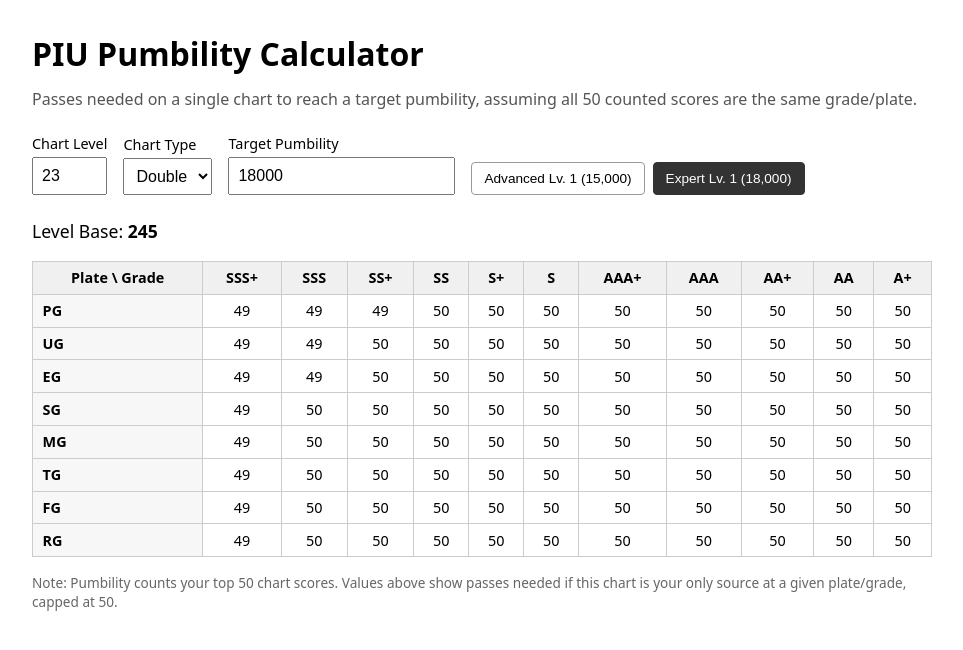
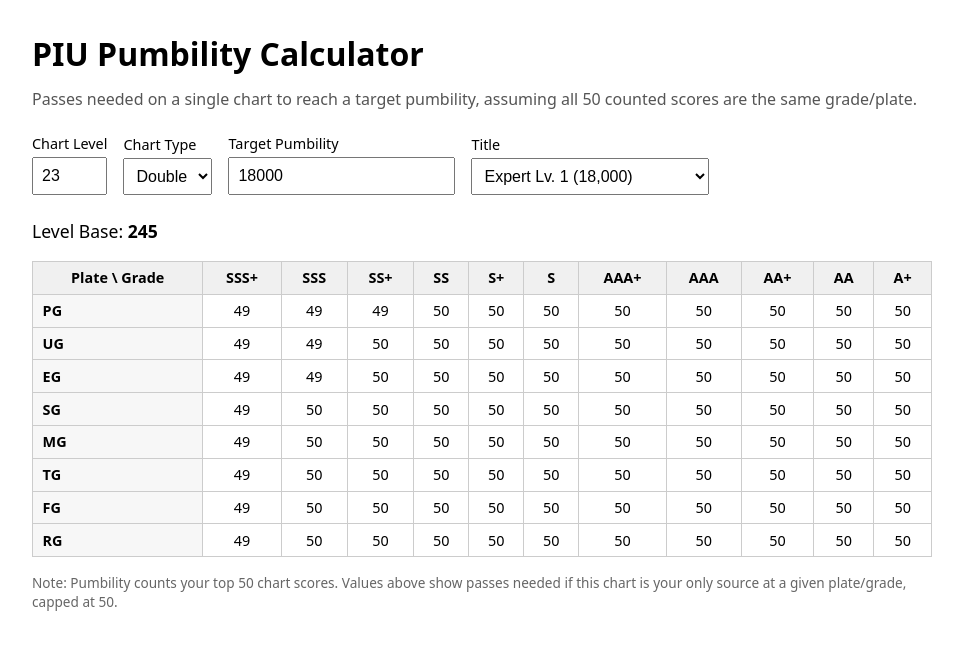
Before and after one commit to stickwarslit/phx2-web-rating-calculator, a Svelte app: page / in a window 1280 px wide. Shown: the top 650 px of the page, without its empty margins (158-1121 px from the left). Built offline with nearby package versions, Linux system fonts and the light colour scheme.

Commit message:
titles gaming

```diff
--- a/src/App.svelte
+++ b/src/App.svelte
@@ -5,14 +5,44 @@
     ['AA+', 1.39], ['AA', 1.37], ['A+', 1.35],
   ]
 
-  const titles = [
-    ['Advanced Lv. 1', 15000],
-    ['Expert Lv. 1', 18000],
-  ]
+  const titlesByType = {
+    S: [
+      ['Intermediate Lv. 1', 5000], ['Intermediate Lv. 2', 6000], ['Intermediate Lv. 3', 7000],
+      ['Intermediate Lv. 4', 8000], ['Intermediate Lv. 5', 9000], ['Intermediate Lv. 6', 10000],
+      ['Intermediate Lv. 7', 11000], ['Intermediate Lv. 8', 12000], ['Intermediate Lv. 9', 13000],
+      ['Intermediate Lv. 10', 14000],
+      ['Advanced Lv. 1', 15000], ['Advanced Lv. 2', 15250], ['Advanced Lv. 3', 15500],
+      ['Advanced Lv. 4', 15750], ['Advanced Lv. 5', 16000], ['Advanced Lv. 6', 16250],
+      ['Advanced Lv. 7', 16500], ['Advanced Lv. 8', 16750], ['Advanced Lv. 9', 17000],
+      ['Advanced Lv. 10', 17250],
+      ['Expert Lv. 1', 17500], ['Expert Lv. 2', 17700], ['Expert Lv. 3', 17900],
+      ['Expert Lv. 4', 18100], ['Expert Lv. 5', 18300], ['Expert Lv. 6', 18500],
+      ['Expert Lv. 7', 18600], ['Expert Lv. 8', 18700], ['Expert Lv. 9', 18800],
+      ['Expert Lv. 10', 18900],
+      ['Master', 19000],
+    ],
+    D: [
+      ['Intermediate Lv. 1', 5000], ['Intermediate Lv. 2', 6000], ['Intermediate Lv. 3', 7000],
+      ['Intermediate Lv. 4', 8000], ['Intermediate Lv. 5', 9000], ['Intermediate Lv. 6', 10000],
+      ['Intermediate Lv. 7', 11000], ['Intermediate Lv. 8', 12000], ['Intermediate Lv. 9', 13000],
+      ['Intermediate Lv. 10', 14000],
+      ['Advanced Lv. 1', 15000], ['Advanced Lv. 2', 15300], ['Advanced Lv. 3', 15600],
+      ['Advanced Lv. 4', 15900], ['Advanced Lv. 5', 16200], ['Advanced Lv. 6', 16500],
+      ['Advanced Lv. 7', 16800], ['Advanced Lv. 8', 17100], ['Advanced Lv. 9', 17400],
+      ['Advanced Lv. 10', 17700],
+      ['Expert Lv. 1', 18000], ['Expert Lv. 2', 18200], ['Expert Lv. 3', 18400],
+      ['Expert Lv. 4', 18600], ['Expert Lv. 5', 18800], ['Expert Lv. 6', 19000],
+      ['Expert Lv. 7', 19100], ['Expert Lv. 8', 19200], ['Expert Lv. 9', 19300],
+      ['Expert Lv. 10', 19400],
+      ['Master', 19500],
+    ],
+  }
 
   let levelNumber = 23
   let chartType = 'D' // S or D, only affects UG plate multiplier
   let targetPumbility = 18000
+
+  $: titles = titlesByType[chartType]
 
   $: plates = [
     ['PG', 0.020],
@@ -62,17 +92,17 @@
       <input type="number" min="0" step="1" bind:value={targetPumbility} />
     </label>
 
-    <div class="title-shortcuts">
-      {#each titles as [name, value]}
-        <button
-          type="button"
-          class:active={targetPumbility === value}
-          on:click={() => (targetPumbility = value)}
-        >
-          {name} ({value.toLocaleString()})
-        </button>
-      {/each}
-    </div>
+    <label>
+      Title
+      <select
+        value={targetPumbility}
+        on:change={(e) => (targetPumbility = +e.target.value)}
+      >
+        {#each titles as [name, value]}
+          <option value={value}>{name} ({value.toLocaleString()})</option>
+        {/each}
+      </select>
+    </label>
   </form>
 
   <p class="level-base">Level Base: <strong>{levelBase}</strong></p>
@@ -140,27 +170,6 @@
     font-size: 1rem;
   }
 
-  .title-shortcuts {
-    display: flex;
-    gap: 0.5rem;
-    flex-wrap: wrap;
-  }
-
-  .title-shortcuts button {
-    padding: 0.5rem 0.75rem;
-    font-size: 0.85rem;
-    cursor: pointer;
-    border: 1px solid #999;
-    background: #fff;
-    border-radius: 4px;
-  }
-
-  .title-shortcuts button.active {
-    background: #333;
-    color: #fff;
-    border-color: #333;
-  }
-
   .level-base {
     font-size: 1.1rem;
   }
```
